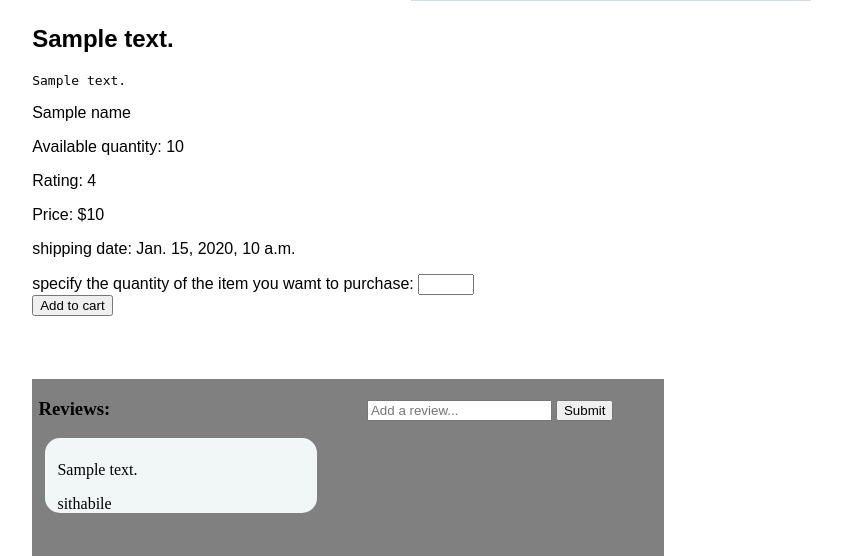
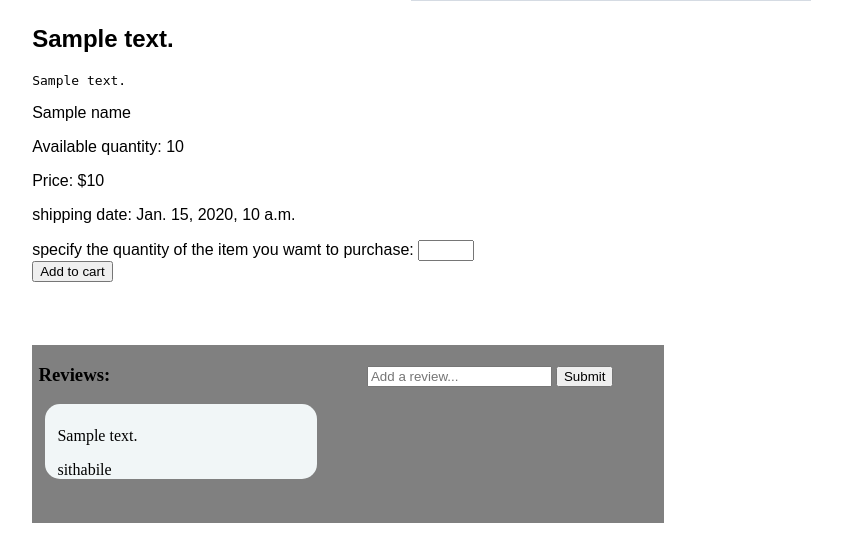
Before and after one commit to SithabileM/shopping, a Django app: template monde/templates/monde/single.html in a window 1280 px wide. Shown: the part 506-1062 px from the top of the page, without its empty margins (39-881 px from the left). After the commit the page ends 1029 px from the top, so only its background shows below. Run offline with Django 5.2, Linux system fonts and the light colour scheme; data comes from the database, SQL or seed files in the repository; tables that the repository leaves empty hold one stand-in row (values such as "Sample post"); the template is opened without the code that fills it: values that come from a table or form of the project are taken from there, most other values are stand-ins (such as "Sample title", 1, 10 or a date in 2020); grey boxes marked "Sample" are stand-in pictures.

Commit message:
remove rating from single page html template

```diff
--- a/monde/templates/monde/single.html
+++ b/monde/templates/monde/single.html
@@ -32,7 +32,6 @@
 {%else%}
 <p>Available quantity: {{quantity}}</p>
 {%endif%}
-<p>Rating: {{rating}}</p>
 <p id="product-price">Price: ${{price}}</P>
 <p id="shipping-date">shipping date: {{shippingDate}}</p>
 <form method="get" action="{%url "cart"%}">
```
